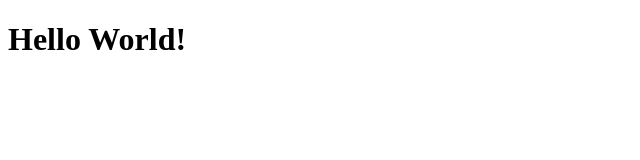
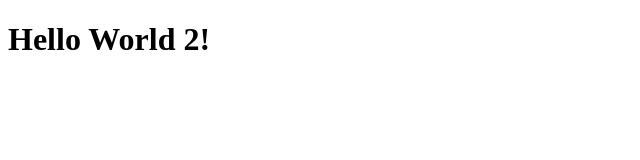
Before and after one commit to Monj4mbon/DOGPOUND, a React (Create React App) app: page / in a window 1280 px wide. Shown: the top 160 px of the page, without its empty margins (0-640 px from the left). Built offline with nearby package versions, Linux system fonts and the light colour scheme.

Commit message:
commit test

```diff
--- a/src/App.js
+++ b/src/App.js
@@ -2,6 +2,6 @@ import React from 'react';
 
 export default function App(){
   return (
-    <h1>Hello World!</h1>
+    <h1>Hello World 2!</h1>
   );
 }
```
